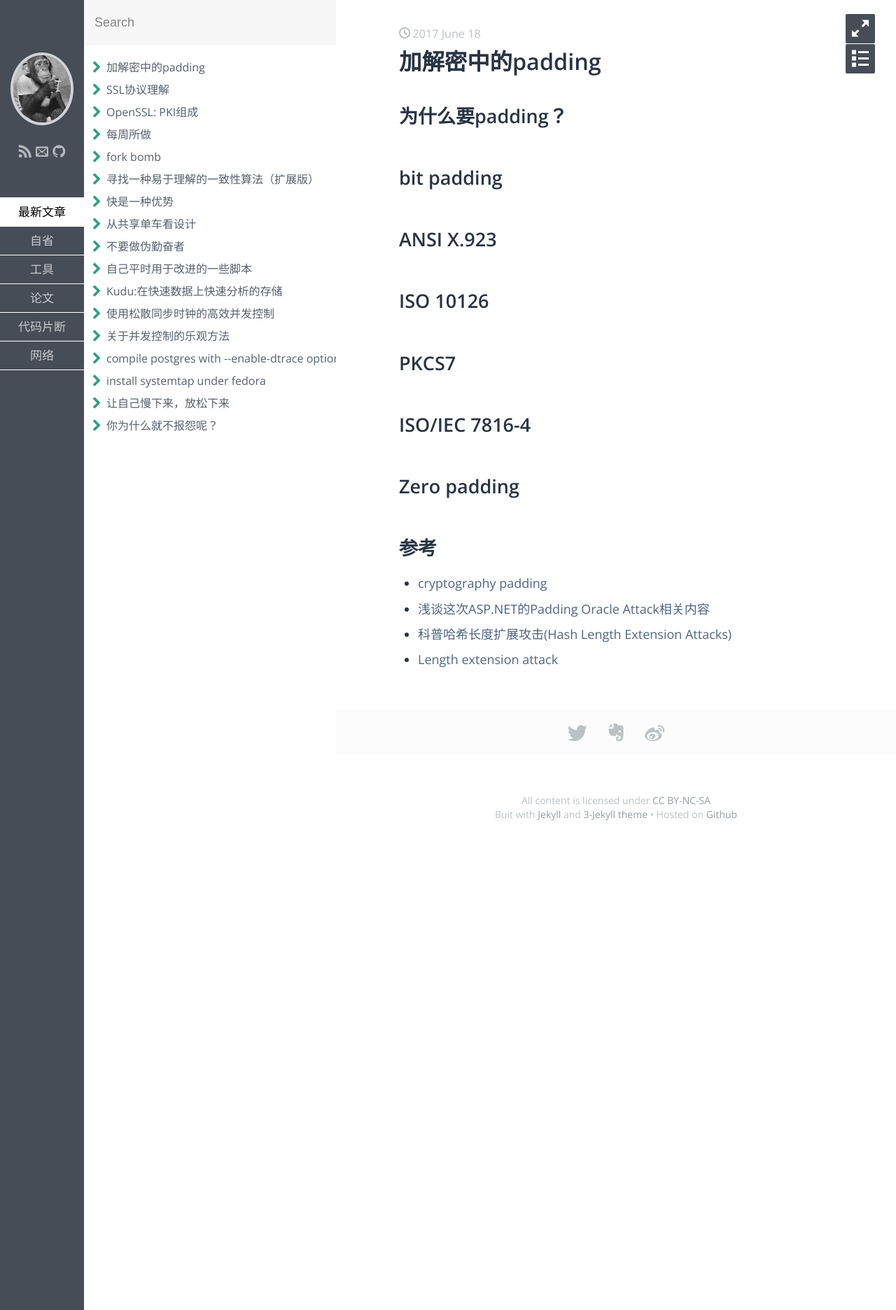
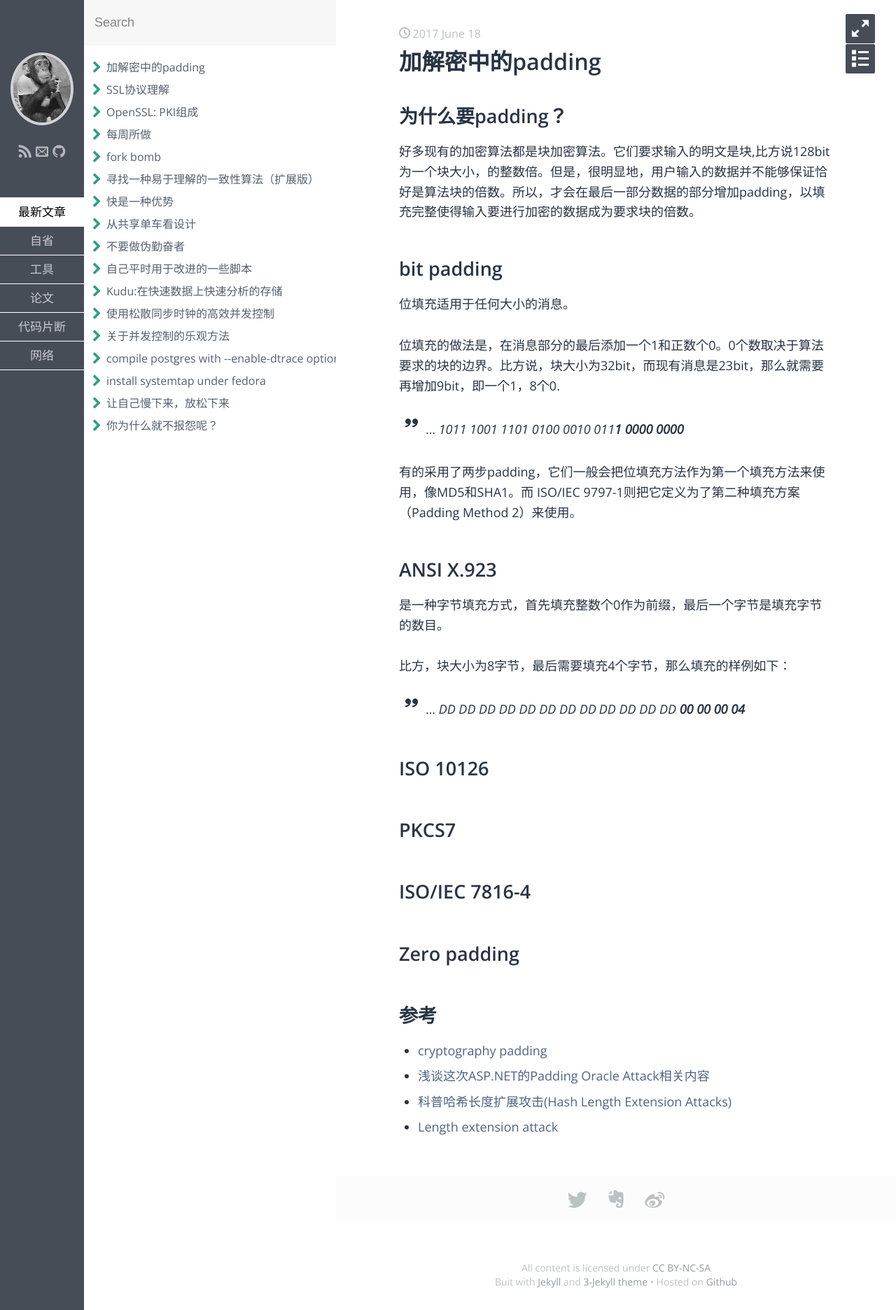
Before and after one commit to feelkill/feelkill.github.io, a Jekyll site: the page built from _posts/networks/2017-06-18-padding-cryptography.md, in a window 1280 px wide. Shown: the whole page at 70% size. Built offline with Jekyll 4.4.1, drawn with Linux system fonts in a browser that asks for light colours; some web fonts are replaced.

Commit message:
padding example

```diff
--- a/_posts/networks/2017-06-18-padding-cryptography.md
+++ b/_posts/networks/2017-06-18-padding-cryptography.md
@@ -8,9 +8,25 @@ keywords: 加密, 解密, 网络安全, padding, PKCS7
 
 ## 为什么要padding？
 
+好多现有的加密算法都是块加密算法。它们要求输入的明文是块,比方说128bit为一个块大小，的整数倍。但是，很明显地，用户输入的数据并不能够保证恰好是算法块的倍数。所以，才会在最后一部分数据的部分增加padding，以填充完整使得输入要进行加密的数据成为要求块的倍数。
+
 ## bit padding
 
+位填充适用于任何大小的消息。
+
+位填充的做法是，在消息部分的最后添加一个1和正数个0。0个数取决于算法要求的块的边界。比方说，块大小为32bit，而现有消息是23bit，那么就需要再增加9bit，即一个1，8个0.
+
+> ... | 1011 1001 1101 0100 0010 011**1 0000 0000** |
+
+有的采用了两步padding，它们一般会把位填充方法作为第一个填充方法来使用，像MD5和SHA1。而 ISO/IEC 9797-1则把它定义为了第二种填充方案（Padding Method 2）来使用。
+
 ## ANSI X.923
+
+是一种字节填充方式，首先填充整数个0作为前缀，最后一个字节是填充字节的数目。
+
+比方，块大小为8字节，最后需要填充4个字节，那么填充的样例如下：
+
+> ... | DD DD DD DD DD DD DD DD | DD DD DD DD **00 00 00 04** |
 
 ## ISO 10126
 
```
